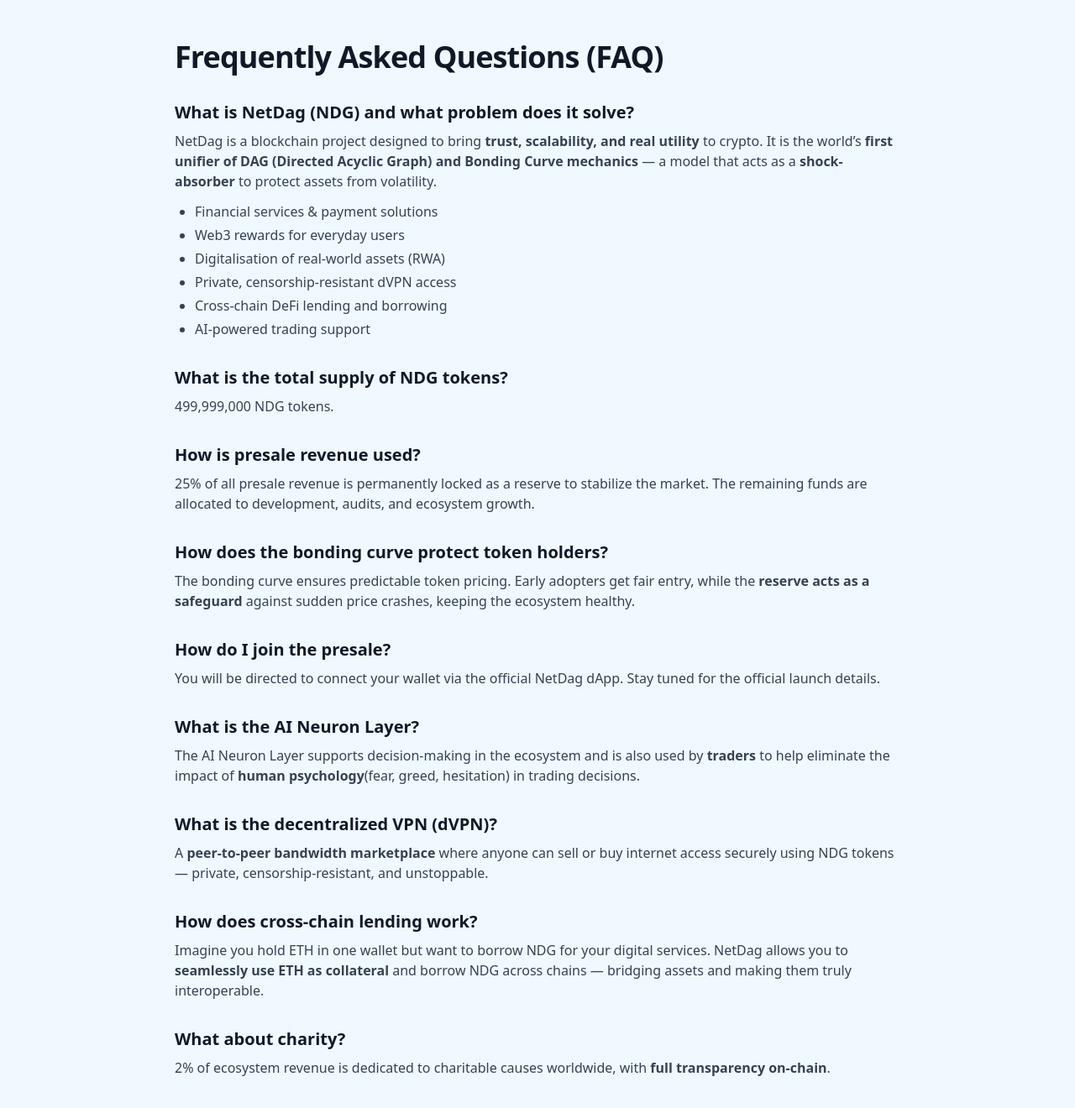
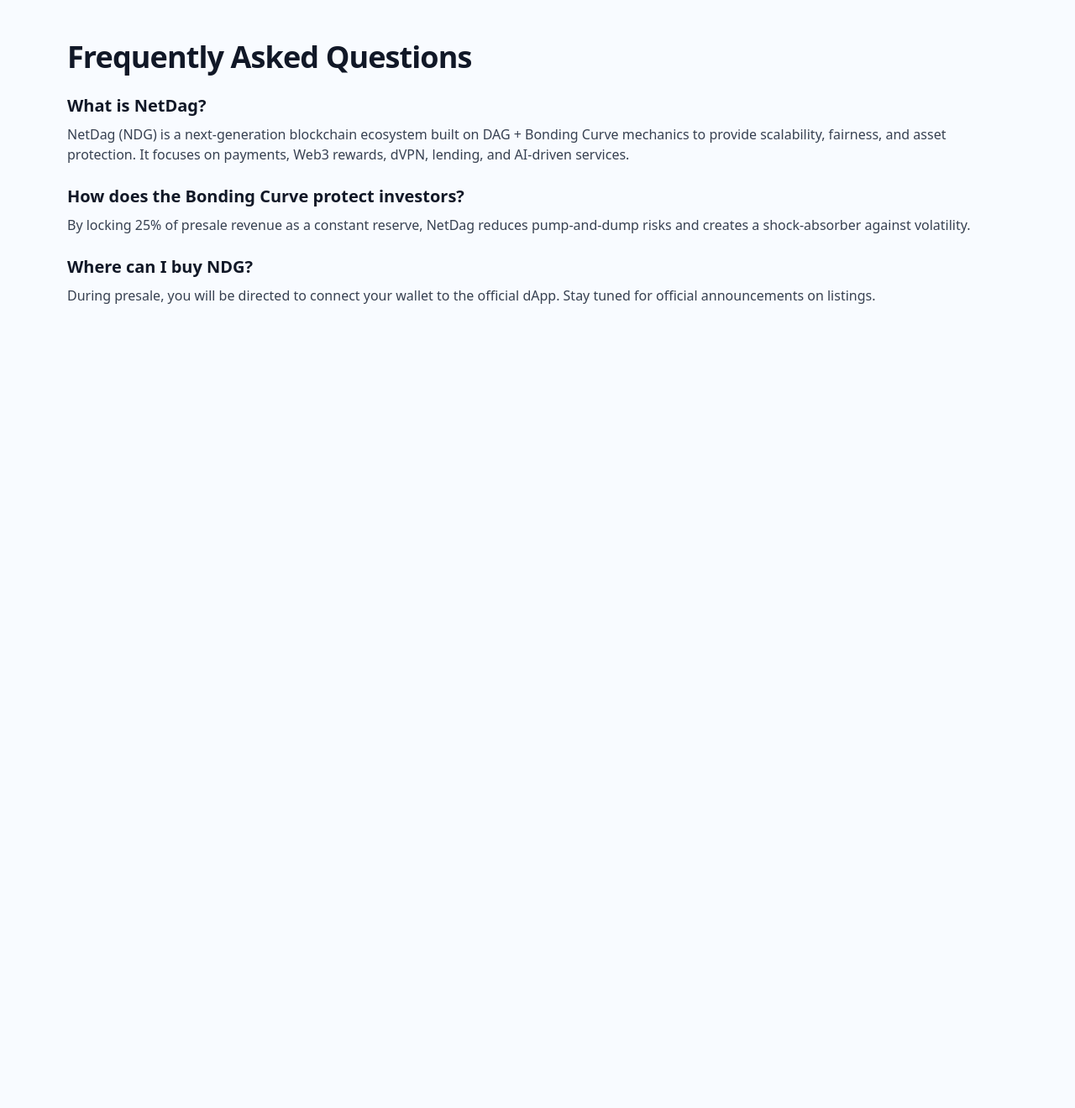
Before and after one commit to JODA-NetDag/fresh-mainnet, a Next.js app: page /faq in a window 1280 px wide. Shown: the top 1320 px of the page at 84% size. After the commit the page ends 800 px from the top, so only its background shows below. Built offline with nearby package versions, Linux system fonts and the light colour scheme.

Commit message:
Update Vision/FAQ/dVPN/Whitepaper pages to inherit global bg

```diff
--- a/src/app/faq/page.tsx
+++ b/src/app/faq/page.tsx
@@ -1,97 +1,38 @@
 export default function FAQ() {
   return (
-    <main className="mx-auto max-w-4xl px-4 py-12">
-      <h1 className="text-3xl md:text-4xl font-semibold tracking-tight mb-8">
-        Frequently Asked Questions (FAQ)
+    <main className="mx-auto max-w-6xl px-4 py-12">
+      <h1 className="text-3xl md:text-4xl font-semibold tracking-tight">
+        Frequently Asked Questions
       </h1>
-
-      {/* What is NetDag */}
-      <div className="mb-8">
-        <h2 className="text-xl font-semibold">What is NetDag (NDG) and what problem does it solve?</h2>
+      <div className="mt-6 space-y-6">
+        <div>
+          <h2 className="text-xl font-semibold">What is NetDag?</h2>
           <p className="mt-2 text-gray-700">
-          NetDag is a blockchain project designed to bring <b>trust, scalability, and real utility</b> to crypto.
-          It is the world’s <b>first unifier of DAG (Directed Acyclic Graph) and Bonding Curve mechanics</b> —
-          a model that acts as a <b>shock-absorber</b> to protect assets from volatility.
-        </p>
-        <ul className="list-disc pl-6 mt-3 space-y-1 text-gray-700">
-          <li>Financial services & payment solutions</li>
-          <li>Web3 rewards for everyday users</li>
-          <li>Digitalisation of real-world assets (RWA)</li>
-          <li>Private, censorship-resistant dVPN access</li>
-          <li>Cross-chain DeFi lending and borrowing</li>
-          <li>AI-powered trading support</li>
-        </ul>
-      </div>
-
-      {/* Total Supply */}
-      <div className="mb-8">
-        <h2 className="text-xl font-semibold">What is the total supply of NDG tokens?</h2>
-        <p className="mt-2 text-gray-700">499,999,000 NDG tokens.</p>
-      </div>
-
-      {/* Presale Revenue */}
-      <div className="mb-8">
-        <h2 className="text-xl font-semibold">How is presale revenue used?</h2>
-        <p className="mt-2 text-gray-700">
-          25% of all presale revenue is permanently locked as a reserve to stabilize the market.
-          The remaining funds are allocated to development, audits, and ecosystem growth.
+            NetDag (NDG) is a next-generation blockchain ecosystem built on DAG +
+            Bonding Curve mechanics to provide scalability, fairness, and asset
+            protection. It focuses on payments, Web3 rewards, dVPN, lending, and
+            AI-driven services.
           </p>
         </div>
 
-      {/* Bonding Curve */}
-      <div className="mb-8">
-        <h2 className="text-xl font-semibold">How does the bonding curve protect token holders?</h2>
+        <div>
+          <h2 className="text-xl font-semibold">
+            How does the Bonding Curve protect investors?
+          </h2>
           <p className="mt-2 text-gray-700">
-          The bonding curve ensures predictable token pricing. Early adopters get fair entry,
-          while the <b>reserve acts as a safeguard</b> against sudden price crashes,
-          keeping the ecosystem healthy.
+            By locking 25% of presale revenue as a constant reserve, NetDag
+            reduces pump-and-dump risks and creates a shock-absorber against
+            volatility.
           </p>
         </div>
 
-      {/* Presale Join */}
-      <div className="mb-8">
-        <h2 className="text-xl font-semibold">How do I join the presale?</h2>
+        <div>
+          <h2 className="text-xl font-semibold">Where can I buy NDG?</h2>
           <p className="mt-2 text-gray-700">
-          You will be directed to connect your wallet via the official NetDag dApp. Stay tuned for the official launch details.
+            During presale, you will be directed to connect your wallet to the
+            official dApp. Stay tuned for official announcements on listings.
           </p>
         </div>
-
-      {/* AI Neuron Layer */}
-      <div className="mb-8">
-        <h2 className="text-xl font-semibold">What is the AI Neuron Layer?</h2>
-        <p className="mt-2 text-gray-700">
-          The AI Neuron Layer supports decision-making in the ecosystem and is also used by
-          <b> traders</b> to help eliminate the impact of <b>human psychology</b>
-          (fear, greed, hesitation) in trading decisions.
-        </p>
-      </div>
-
-      {/* dVPN */}
-      <div className="mb-8">
-        <h2 className="text-xl font-semibold">What is the decentralized VPN (dVPN)?</h2>
-        <p className="mt-2 text-gray-700">
-          A <b>peer-to-peer bandwidth marketplace</b> where anyone can sell or buy internet access securely using NDG tokens —
-          private, censorship-resistant, and unstoppable.
-        </p>
-      </div>
-
-      {/* Cross-chain Lending */}
-      <div className="mb-8">
-        <h2 className="text-xl font-semibold">How does cross-chain lending work?</h2>
-        <p className="mt-2 text-gray-700">
-          Imagine you hold ETH in one wallet but want to borrow NDG for your digital services.
-          NetDag allows you to <b>seamlessly use ETH as collateral</b> and borrow NDG across chains —
-          bridging assets and making them truly interoperable.
-        </p>
-      </div>
-
-      {/* Charity */}
-      <div className="mb-8">
-        <h2 className="text-xl font-semibold">What about charity?</h2>
-        <p className="mt-2 text-gray-700">
-          2% of ecosystem revenue is dedicated to charitable causes worldwide,
-          with <b>full transparency on-chain</b>.
-        </p>
       </div>
     </main>
   );
--- a/src/app/layout.tsx
+++ b/src/app/layout.tsx
@@ -1,6 +1,6 @@
 // src/app/layout.tsx
 import "./globals.css";
- import type { Metadata } from "next";
+import type { Metadata } from "next";
 
 export const metadata: Metadata = {
   title: "NetDag — Simple crypto, real utility.",
@@ -18,10 +18,10 @@
 }) {
   return (
     <html lang="en">
-      {/* Light blue site background; tweak bg-sky-50 to taste */}
-      <body className="min-h-screen bg-sky-50 text-gray-900 antialiased">
+      {/* Set the site-wide background ONCE here */}
+      <body className="min-h-screen bg-[#F8FBFF] text-gray-900 antialiased">
         {children}
       </body>
     </html>
   );
- }
+}
--- a/src/app/page.tsx
+++ b/src/app/page.tsx
@@ -9,8 +9,8 @@
     <>
       <Navbar />
 
-      {/* Page background + default text color */}
-      <main className="min-h-screen bg-[#F8FBFF] text-gray-900">
+      {/* NOTE: no bg-* here; it inherits the layout background */}
+      <main className="min-h-screen text-gray-900">
         {/* 1) Hero (your existing component) */}
         <section className="mx-auto max-w-6xl px-4 py-10 md:py-14">
           <Hero />
@@ -68,7 +68,7 @@
           </div>
         </section>
 
-        {/* 3) Features grid (your existing component) */}
+        {/* 3) Features grid */}
         <section className="mx-auto max-w-6xl px-4 pb-12">
           <h2 className="mb-4 text-2xl font-semibold tracking-tight">
             Features & Innovation
--- a/src/app/vision/page.tsx
+++ b/src/app/vision/page.tsx
@@ -1,23 +1,19 @@
+export default function Vision() {
+  return (
     <main className="mx-auto max-w-6xl px-4 py-12">
-  <h1 className="text-3xl md:text-4xl font-semibold tracking-tight">Our Vision</h1>
-
+      <h1 className="text-3xl md:text-4xl font-semibold tracking-tight">
+        Our Vision
+      </h1>
       <p className="mt-4 text-gray-700">
-    NetDag focuses first on <b>Risk Management (DAG + Bonding Curve)</b> — a smart-contract
-    ceiling + shock-absorber that discourages dumps and protects holders. We reserve
-    <b> 25% of presale revenue</b> as a constant security buffer, transparently on-chain.
+        NetDag aims to be more than just another crypto project — we are
+        building a digital ecosystem where financial services, real-world
+        assets, and Web3 rewards converge seamlessly.
       </p>
-
       <p className="mt-4 text-gray-700">
-    After stabilizing the base, we deliver real utility step by step: AI Neuron Layer for safer
-    decisions, decentralized VPN (dVPN), Cross-Chain Lending, Gaming & Micropayments, and a
-    standing 2% Charity route recorded on-chain.
+        Our focus is to combine transparency, fairness, and speed using DAG +
+        Bonding Curve innovations, while delivering real-world utility modules
+        such as dVPN, AI Neuron Layer, cross-chain lending, gaming, and charity.
       </p>
-
-  <h2 className="mt-10 text-2xl font-semibold">Guiding Principles</h2>
-  <ul className="mt-3 list-disc pl-5 space-y-2 text-gray-700">
-    <li><b>Security first:</b> audited contracts, visible reserves, clear token flows.</li>
-    <li><b>Fairness:</b> predictable rules over hype; community gets verifiable data.</li>
-    <li><b>Practical utility:</b> features that people actually use, not noise.</li>
-    <li><b>Ship small, improve fast:</b> MVP → feedback → iterate.</li>
-  </ul>
     </main>
+  );
+}
--- a/src/app/whitepaper/page.tsx
+++ b/src/app/whitepaper/page.tsx
@@ -1,59 +1,24 @@
 export default function Whitepaper() {
   return (
-    <main className="mx-auto max-w-5xl px-4 py-12">
+    <main className="mx-auto max-w-6xl px-4 py-12">
       <h1 className="text-3xl md:text-4xl font-semibold tracking-tight">
-        NetDag — Whitepaper (Overview)
+        Whitepaper (Overview)
       </h1>
-
       <p className="mt-4 text-gray-700">
-        This live page summarizes the core elements of NetDag. A downloadable PDF may be added later,
-        but this page is the primary source for fast mobile reading.
+        This live whitepaper highlights NetDag’s core mechanics: Risk Management
+        (DAG + Bonding Curve), a 25% presale security reserve, governance, and
+        the rollout of AI Neuron Layer, dVPN, Cross-Chain Lending, Gaming &
+        Micropayments, and Charity.
       </p>
 
-      <section className="mt-10 space-y-6">
-        <div>
-          <h2 className="text-xl font-semibold">1) What is NetDag?</h2>
-          <p className="mt-2 text-gray-700">
-            NetDag unifies DAG scalability with a Bonding Curve model as a{" "}
-            <b>shock-absorber</b> to protect assets. Focus areas include financial services &amp; payments,
-            Web3 rewards, digitalisation of real-world assets, dVPN, AI-assisted trading, and cross-chain lending.
-          </p>
-        </div>
-
-        <div>
-          <h2 className="text-xl font-semibold">2) Tokenomics (Snapshot)</h2>
-          <ul className="mt-2 list-disc pl-5 text-gray-700 space-y-1">
-            <li><b>Total Supply:</b> 499,999,000 NDG</li>
-            <li><b>Reserve:</b> 25% of presale revenue locked for stability</li>
-            <li><b>Charity:</b> 2% of ecosystem revenue on-chain</li>
-            <li><b>Goal:</b> Fair distribution, long-term sustainability</li>
-          </ul>
-        </div>
-
-        <div>
-          <h2 className="text-xl font-semibold">3) Utilities</h2>
-          <ul className="mt-2 list-disc pl-5 text-gray-700 space-y-1">
-            <li><b>AI Neuron Layer:</b> supports decisions; traders use it to reduce human-emotion bias.</li>
-            <li><b>dVPN:</b> peer-to-peer bandwidth marketplace, censorship-resistant access.</li>
-            <li><b>Cross-Chain Lending:</b> use ETH as collateral to borrow NDG for digital services.</li>
-            <li><b>Gaming &amp; Micropayments:</b> low-fee transactions for apps and games.</li>
-          </ul>
-        </div>
-
-        <div>
-          <h2 className="text-xl font-semibold">4) Governance &amp; Transparency</h2>
-          <p className="mt-2 text-gray-700">
-            Transition toward a DAO; audits and reserve proofs are published with on-chain references.
-          </p>
-        </div>
-
-        <div className="mt-8 rounded-xl border bg-white p-6">
-          <h3 className="text-lg font-semibold">Presale</h3>
-          <p className="mt-2 text-gray-700">
-            You will be directed to connect your wallet via the official NetDag dApp. Stay tuned for launch details.
-          </p>
-        </div>
-      </section>
+      <ul className="mt-6 list-disc pl-5 space-y-2 text-gray-700">
+        <li>Problem &amp; Philosophy</li>
+        <li>Token Design &amp; Supply</li>
+        <li>DAG + Bonding Curve Risk Model</li>
+        <li>Utility Modules (AI, dVPN, Lending, Gaming, Charity)</li>
+        <li>Roadmap &amp; Milestones</li>
+        <li>Governance &amp; Transparency</li>
+      </ul>
     </main>
   );
 }
```
Also changed, not shown: src/app/dvpn/page.tsx (+21 -23 lines), 1 other file (tests, documents, lock files or other folders). Lines whose indentation alone changed are shown as unchanged.
